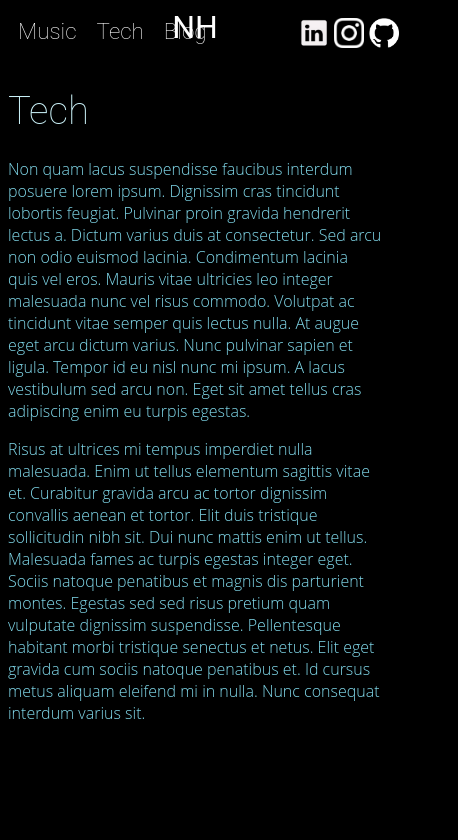
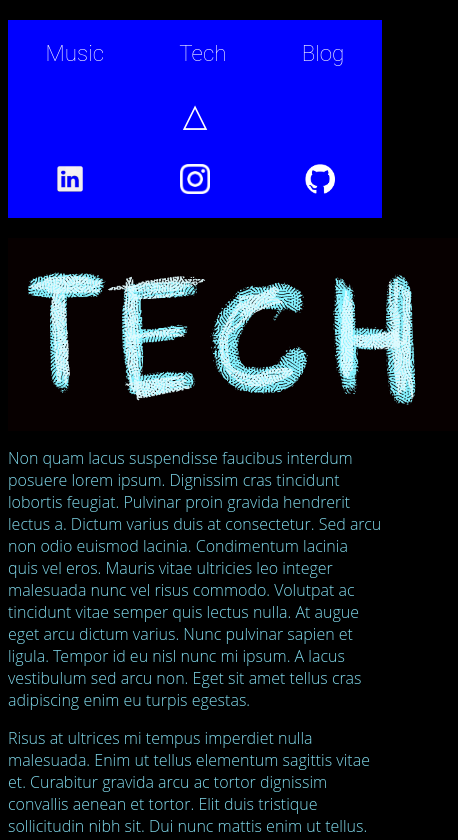
Before and after one commit to NHartMusic/studious-adventure, a React (Vite) app: page /Tech in a window 390 px wide. Shown: the top 840 px of the page, 458 px wide, since content can reach past the window. Built offline with nearby package versions, Linux system fonts and the light colour scheme.

Commit message:
colors and mobile responsiveness looking better

```diff
--- a/src/Assets/Icons/index.ts
+++ b/src/Assets/Icons/index.ts
@@ -2,9 +2,11 @@
 import Github_White from './Github_White.png'
 import IG_White from './IG_White.png'
 import LinkedIn_White from './LinkedIn_White.png'
+import Logo_01 from './Logo_01.png'
 
 export {
     Github_White,
     IG_White,
-    LinkedIn_White
+    LinkedIn_White,
+    Logo_01
 }
--- a/src/Assets/Titles/index.ts
+++ b/src/Assets/Titles/index.ts
@@ -1,10 +1,14 @@
 
+import Blog_Title from './Blog_Title.png'
 import Hart_01 from './Hart_01.png'
 import Nick_01 from './Nick_01.png'
 import Music_Title from './Music_Title.png'
+import Tech_Title from './Tech_Title.png'
 
 export {
+    Blog_Title,
     Hart_01,
     Nick_01,
-    Music_Title
+    Music_Title,
+    Tech_Title
 }
--- a/src/Navigation/Header.tsx
+++ b/src/Navigation/Header.tsx
@@ -7,11 +7,12 @@ import { MenuBreakpoint } from '../UI/MediaQueries'
 
 const HeaderWrapper = styled.div`
     display: flex;
-    margin: 0 auto;
+    margin: 20px auto;
+    background-color: blue;
 
-    /* @media ${MenuBreakpoint} {
-        display: block;
-    } */
+     @media ${MenuBreakpoint} {
+        display: block !important;
+    }
 
 `
 
--- a/src/Navigation/HomeNav.tsx
+++ b/src/Navigation/HomeNav.tsx
@@ -1,5 +1,11 @@
 
+//media queries
+import { MenuBreakpoint } from '../UI/MediaQueries'
+
+//react imports
 import { Link } from "react-router-dom"
+
+//styles imports
 import styled from 'styled-components'
 import { randomColor3 } from '../UI/ColorGenerator'
 
@@ -7,6 +13,10 @@ const Container = styled.div`
   display: flex;
   margin: 0 auto;
   width: 50%;
+
+  @media ${MenuBreakpoint} {
+    width: 100%;
+  }
 `
 
 const HomeLink = styled(Link)`
@@ -16,7 +26,7 @@ const HomeLink = styled(Link)`
   color: white;
   transition: 0.3s;
   display: flex;
-  margin: 0 auto;
+  margin: 10px auto;
 
   &:hover {
     color: ${randomColor3};
@@ -28,7 +38,7 @@ function MainNav() {
     return (
       <>
         <Container>
-          <HomeLink to='/'>NH</HomeLink>
+          <HomeLink to='/'>△</HomeLink>
         </Container>
       </>
     )
--- a/src/Navigation/MainNav.tsx
+++ b/src/Navigation/MainNav.tsx
@@ -1,5 +1,11 @@
 
+//media queries
+import { MenuBreakpoint } from '../UI/MediaQueries'
+
+//react imports
 import { Link } from "react-router-dom"
+
+//styles imports
 import styled from 'styled-components'
 import { randomColor2, randomColor4, randomColor6 } from '../UI/ColorGenerator'
 
@@ -9,10 +15,9 @@ const ListLink = styled(Link)`
   font-size: 1.4em;
   font-weight: 200;
   padding: 10px;
-  margin: 10px;
   text-decoration: none;
   transition: 0.3s;
-  margin: 0 auto;
+  margin: 10px auto;
   display: flex;
 `
 
@@ -23,6 +28,13 @@ const MusicLink = styled(ListLink)`
   }
 `
 
+const BlogLink = styled(ListLink)`
+  &:hover {
+    color: ${randomColor6};
+    transition: 0.5s;
+  }
+`
+
 const TechLink = styled(ListLink)`
   &:hover {
     color: ${randomColor4};
@@ -30,17 +42,15 @@ const TechLink = styled(ListLink)`
   }
 `
 
-const BlogLink = styled(ListLink)`
-  &:hover {
-    color: ${randomColor6};
-    transition: 0.5s;
-  }
-`
-
 const Navbar = styled.div`
   display: flex;
   float: left;
   width: 25%;
+
+  @media ${MenuBreakpoint} {
+    width: 100%;
+    float: none;
+  }
 `
 
 function MainNav() {
--- a/src/Navigation/SocialNav.tsx
+++ b/src/Navigation/SocialNav.tsx
@@ -1,4 +1,8 @@
 
+//media queries
+import { MenuBreakpoint } from '../UI/MediaQueries'
+
+//styles imports
 import styled from 'styled-components'
 import {
   Github_White,
@@ -14,6 +18,7 @@ const Icon = styled.img`
     max-width: 30px;
     max-height: 30px;
     padding: 10px;
+    margin: 10px auto;
 `
 
 const LinkWrapper = styled.div`
@@ -26,6 +31,11 @@ const Navbar = styled.div`
   margin: 0 auto;
   float: right;
   width: 25%;
+
+  @media ${MenuBreakpoint} {
+    width: 100%;
+    float: none;
+  }
 `
 
 function SocialNav() {
--- a/src/Pages/Blog/index.tsx
+++ b/src/Pages/Blog/index.tsx
@@ -1,14 +1,20 @@
 
-
+//assets imports
+import { Blog_Title } from '../../Assets'
 //component imports
 import List from '../Blog/Albums2023List'
 //styles imports
-import { BlogTitle, BlogParagraph } from './styles'
+import { BannerImage } from '../../UI/Media'
+import { BlogParagraph } from './styles'
+import { ImageContainer } from '../../UI/Containers'
 
 function Blog() {
   return (
     <>
-        <BlogTitle>Blog</BlogTitle>
+        <ImageContainer>
+          <BannerImage src={ Blog_Title }/>
+        </ImageContainer>
+
         <List />
         <BlogParagraph>
             Amet cursus sit amet dictum sit amet. Pulvinar proin gravida hendrerit lectus a. Purus in massa tempor nec feugiat
--- a/src/Pages/Home/index.tsx
+++ b/src/Pages/Home/index.tsx
@@ -2,7 +2,7 @@
 //images
 import { Nick_01, Hart_01 } from '../../Assets'
 //styles imports
-import { HomeTitle, HomeParagraph } from './styles'
+import { HomeParagraph } from './styles'
 import { ImageContainer, TextContainer } from '../../UI/Containers'
 import { BannerImage } from '../../UI/Media'
 
--- a/src/Pages/Tech/index.tsx
+++ b/src/Pages/Tech/index.tsx
@@ -1,9 +1,19 @@
-import { TechTitle, TechParagraph } from './styles'
+
+//assets imports
+import { Tech_Title } from '../../Assets'
+//styles imports
+import { TechParagraph } from './styles'
+import { ImageContainer } from '../../UI/Containers'
+import { BannerImage } from '../../UI/Media'
+
 
 function Tech() {
   return (
     <>
-        <TechTitle>Tech</TechTitle>
+        <ImageContainer>
+          <BannerImage src={ Tech_Title }/>
+        </ImageContainer>
+
         <TechParagraph>
           Non quam lacus suspendisse faucibus interdum posuere lorem ipsum. Dignissim cras tincidunt lobortis
           feugiat. Pulvinar proin gravida hendrerit lectus a. Dictum varius duis at consectetur. Sed arcu non
--- a/src/UI/MediaQueries.ts
+++ b/src/UI/MediaQueries.ts
@@ -2,6 +2,6 @@
 export const SmallDesktop = '(max-width: 1310px)'
 export const MediaPlayerBreakPoint = '(max-width: 975px)'
 export const iPad = '(max-width: 768px)'
-export const MenuBreakpoint = '(max-width: 610)'
+export const MenuBreakpoint = '(max-width: 680px)'
 export const ImageBreakPoint1 = '(max-width: 535)'
 export const iPhone5 = '(max-width: 320px)'
```
Also changed, not shown: src/Navigation/Footer.tsx (added, +26 -0 lines), src/Pages/Music/index.tsx (+4 -4 lines), src/Assets/Titles/Blog_Title.png, 1 other file (tests, documents, lock files or other folders).
